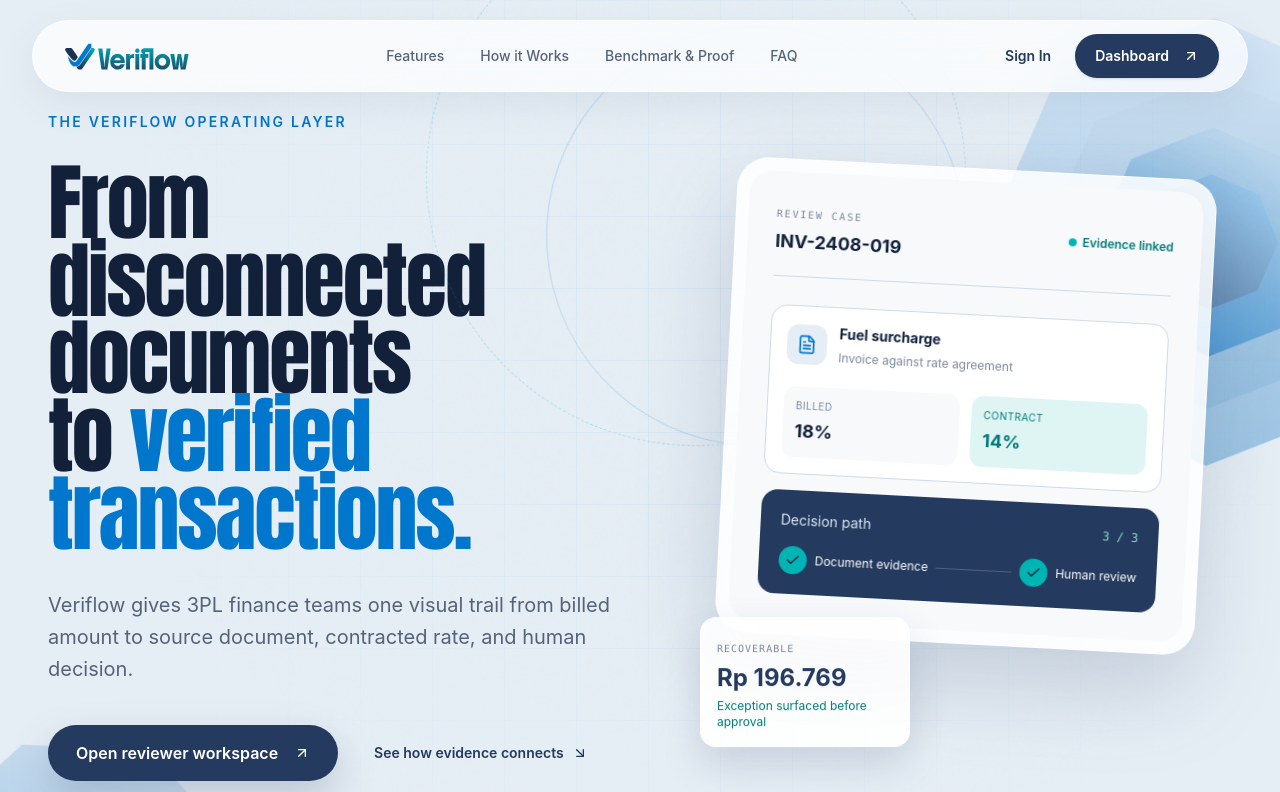
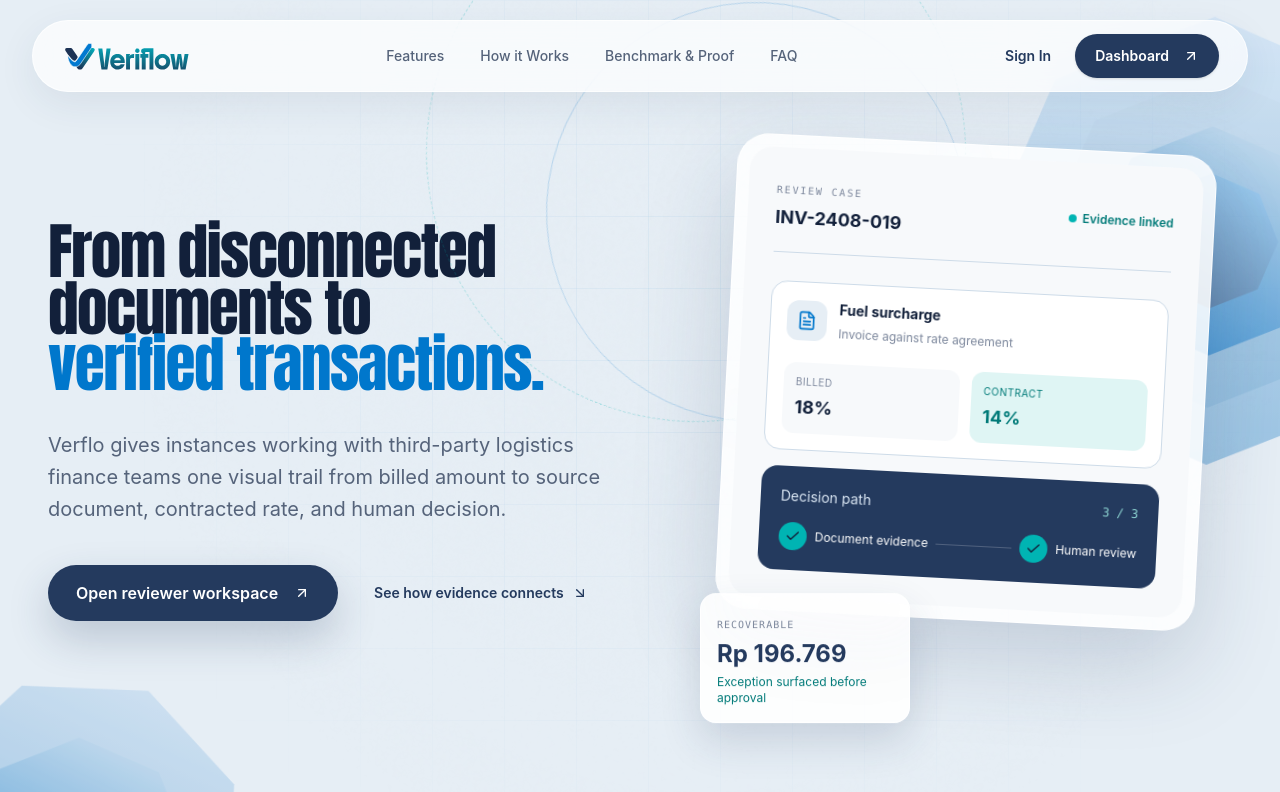
Before and after one commit to AIC-Compfest/frontend, a Next.js app: page / in a window 1280 px wide. Shown: the top 792 px of the page. Built offline with nearby package versions, Linux system fonts and the light colour scheme.

Commit message:
style: reduce hero headline font size
- Changed from clamp(3.4rem, 6.6vw, 7.25rem) to clamp(2.5rem, 4.8vw, 5.5rem)
- More proportional and readable hero section

```diff
--- a/src/components/landing/HeroSection.tsx
+++ b/src/components/landing/HeroSection.tsx
@@ -15,9 +15,8 @@
       <Image src="/polygon-symmetric.svg" alt="" width={539} height={539} className="hero-polygon hero-polygon-right" aria-hidden="true" />
       <div className="relative z-10 mx-auto grid max-w-[1440px] items-center gap-16 px-5 sm:px-8 lg:grid-cols-[minmax(0,1.05fr)_minmax(420px,.95fr)] lg:px-12">
         <div className="max-w-4xl">
-          <p className="hero-reveal mb-8 text-sm font-semibold tracking-[0.16em] text-[#0077CC]">THE VERIFLOW OPERATING LAYER</p>
-          <h1 className="hero-reveal hero-reveal-delay-1 font-display max-w-6xl text-[clamp(3.4rem,6.6vw,7.25rem)] leading-[.92] tracking-tight text-[#12203A] text-balance">From disconnected documents to <span className="text-[#0077CC]">verified transactions.</span></h1>
-          <p className="hero-reveal hero-reveal-delay-2 mt-9 max-w-[58ch] text-lg leading-8 text-[#55637A] md:text-xl">Veriflow gives 3PL finance teams one visual trail from billed amount to source document, contracted rate, and human decision.</p>
+          <h1 className="hero-reveal hero-reveal-delay-1 font-display max-w-5xl text-[clamp(2.5rem,4.8vw,5.5rem)] leading-[.92] tracking-tight text-[#12203A] text-balance">From disconnected documents to <span className="text-[#0077CC]">verified transactions.</span></h1>
+          <p className="hero-reveal hero-reveal-delay-2 mt-9 max-w-[58ch] text-lg leading-8 text-[#55637A] md:text-xl">Verflo gives instances working with third-party logistics finance teams one visual trail from billed amount to source document, contracted rate, and human decision.</p>
           <div className="hero-reveal hero-reveal-delay-3 mt-10 flex flex-col gap-3 sm:flex-row sm:items-center">
             <Button onClick={onLaunchApp} size="lg" className="group h-14 rounded-full bg-[#243A5E] px-7 text-white shadow-[0_18px_42px_rgba(36,58,94,.22)] transition-transform hover:-translate-y-1 hover:bg-[#174C84] active:translate-y-0">Open reviewer workspace <ArrowUpRight className="ml-2 h-4 w-4 transition-transform group-hover:translate-x-1 group-hover:-translate-y-1" /></Button>
             <a href="#how-it-works" className="inline-flex h-14 items-center justify-center rounded-full px-6 text-sm font-semibold text-[#243A5E] transition-colors hover:bg-white/70">See how evidence connects <ArrowDownRight className="ml-2 h-4 w-4" /></a>
```
